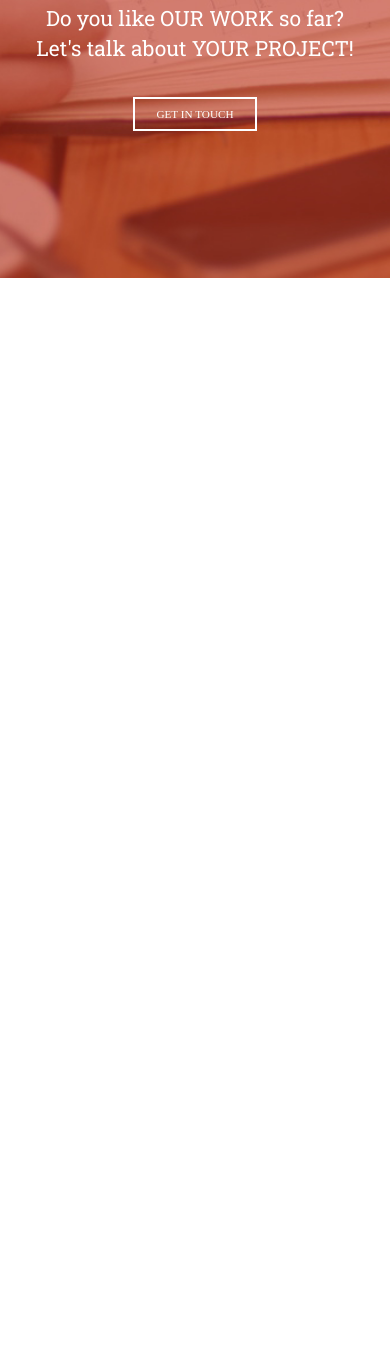
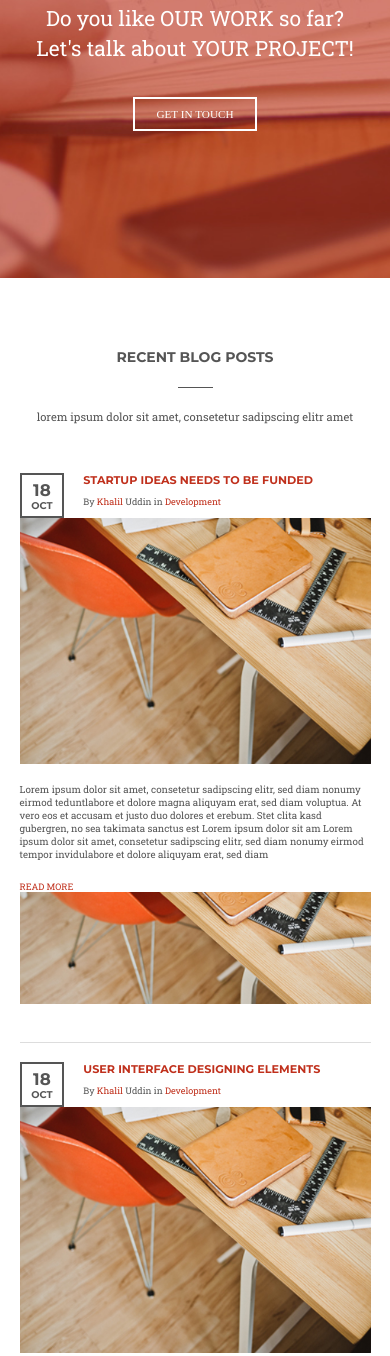
Before and after one commit to Stanislavskiy/startup_landing, a plain HTML site: page index.html in a window 390 px wide. Shown: the part 3787-5143 px from the top of the page. Before the commit the page ends 4065 px from the top, so only its background shows below. Drawn offline with Linux system fonts and the light colour scheme.

Commit message:
page-blog

```diff
--- a/components/flex.css
+++ b/components/flex.css
@@ -8,6 +8,10 @@
 
 .flex_justify-content_center {
   justify-content: center;
+}
+
+.flex .flex_justify-content_start {
+  justify-content: flex-start;
 }
 
 .flex_justify-content_stretch {
@@ -54,6 +58,30 @@
   order: 1;
 }
 
+/* medium  */
+
+@media screen and (max-width: 1024px) {
+  .flex_medium-column {
+    flex-direction: column;
+  }
+
+  .flex_medium-align-self_end {
+    align-self: flex-end;
+  }
+
+  .flex_medium-align-items_center {
+    align-items: center;
+  }
+
+  .flex_medium-justify-content_space-around {
+    justify-content: space-around;
+  }
+
+  .flex_medium-justify-content_center {
+    justify-content: center;
+  }
+}
+
 /* small */
 @media screen and (max-width: 768px) {
   .flex_small-column {
--- /dev/null
+++ b/components/page-blog/page-blog-responsive.css
@@ -0,0 +1,35 @@
+@media screen and (max-width: 768px) {
+  .page-blog__blogs {
+    margin-left: 0;
+  }
+
+  .page-blog .page-blog__blog-picture {
+    width: 100%;
+    height: 10rem !important;
+    margin-bottom: 1.75rem;
+  }
+  .page-blog .page-blog__blog-image {
+    width: 100%;
+  }
+}
+
+@media screen and (max-width: 1024px) {
+  .page-blog__blogs {
+    margin-left: 0;
+  }
+
+  .page-blog .page-blog__blog-picture {
+    width: 100%;
+    height: 20rem;
+    margin-bottom: 1.75rem;
+    order: 2;
+  }
+
+  .page-blog .page-blog__blog-image {
+    width: 100%;
+  }
+
+  .page-blog .page-blog__blog-header {
+    order: 1;
+  }
+}
--- /dev/null
+++ b/components/page-blog/page-blog.css
@@ -0,0 +1,70 @@
+@import "page-blog-responsive.css";
+
+.page-blog__blogs {
+  margin-left: 1.7rem;
+  margin-top: 4.375rem;
+  margin-bottom: 4.375rem;
+}
+
+.page-blog__blog-picture {
+  width: 160%;
+  margin-right: 1.7rem;
+  overflow: hidden;
+}
+
+.page-blog__blog-image {
+  width: 100%;
+}
+
+.page-blog__blog-date {
+  width: 4rem;
+  height: 4rem;
+  padding: 0 !important;
+  text-align: center;
+  margin-right: 1.7rem;
+  border: 2px solid #555;
+  padding: 1rem;
+  font-size: 0.875rem;
+  text-transform: uppercase;
+}
+
+.page-blog__number {
+  font-size: 1.5rem;
+}
+
+.page-blog__line {
+  border-top: 1px solid #dddddd;
+  margin-top: 1.7rem;
+  margin-bottom: 1.7rem;
+  width: 100%;
+}
+
+.page-blog__description {
+  margin-top: 1.7rem;
+  margin-bottom: 1.7rem;
+  font-size: 0.875rem;
+}
+
+.page-blog__button {
+  margin-top: 1.7rem;
+  font-size: 0.8125rem;
+  color: #c0301c;
+  text-transform: uppercase;
+}
+
+.page-blog__subheader {
+  margin-top: 0.7rem;
+  font-size: 0.8125rem;
+  color: #555;
+  text-transform: none;
+}
+
+.page-blog__blog-title {
+  font-size: 1rem;
+  color: #c0301c;
+  text-transform: uppercase;
+}
+
+.page-blog__accent {
+  color: #c0301c;
+}
--- a/index.html
+++ b/index.html
@@ -24,6 +24,8 @@
   <link rel="stylesheet" href="components/page-about/page-about.css">
   <link rel="stylesheet" href="components/page-work/page-work.css">
   <link rel="stylesheet" href="components/banner/banner.css">
+  <link rel="stylesheet" href="components/page-blog/page-blog.css">
+  <link rel="stylesheet" href="components/page-blog/page-blog-responsive.css">
 
 </head>
 
@@ -376,6 +378,73 @@
     </a>
   </div>
 </section>
+
+<section class="page-blog flex flex_justify-content_center">
+  <div class="section">
+    <div class="title">
+      <div class="title__text font font_primary-bold">Recent blog posts</div>
+      <div class="title__line"></div>
+      <div class="title__description font font_secondary-regular">
+        lorem ipsum dolor sit amet, consetetur sadipscing elitr amet
+      </div>
+    </div>
+    <div class="page-blog__blogs">
+      <div class="page-blog__blog flex flex_justify-content_space-between flex_medium-align-content_center flex_medium-column">
+        <div class="page-blog__blog-picture flex flex_align-items_center flex_justify-content_center">
+          <img src="components/page-blog/1.jpg" alt="img" class="page-blog__blog-image">
+        </div>
+        <div class="page-blog__blog-content">
+          <div class="page-blog__blog-header flex flex_justify-content_start">
+            <div class="page-blog__blog-date flex flex_justify-content_center flex_align-items_center flex_column font font_primary-bold">
+              <div class="page-blog__number">18</div>
+              oct
+            </div>
+            <div class="page-blog__blog-title font font_primary-bold">
+              Startup ideas needs to be funded
+              <div class="page-blog__subheader font font_secondary-regular">
+                By <span class="page-blog__accent">Khalil</span> Uddin in <span class="page-blog__accent">Development</span>
+              </div>
+            </div>
+          </div>
+          <div class="page-blog__blog-responsive-picture flex flex_align-items_center flex_justify-content_center">
+            <img src="components/page-blog/1.jpg" alt="img" class="page-blog__blog-image">
+          </div>
+          <div class="page-blog__description flex font font_secondary-regular">
+            Lorem ipsum dolor sit amet, consetetur sadipscing elitr, sed diam nonumy eirmod teduntlabore et dolore magna aliquyam erat, sed diam voluptua. At vero eos et accusam et justo duo dolores et erebum. Stet clita kasd gubergren, no sea takimata sanctus est Lorem ipsum dolor sit am Lorem ipsum dolor sit amet, consetetur sadipscing elitr, sed diam nonumy eirmod tempor invidulabore et dolore aliquyam erat, sed diam
+          </div>
+          <a href="#" class="page-blog__button font font_secondary-regular">read more</a>
+        </div>
+      </div>
+      <div class="page-blog__line"></div>
+      <div class="page-blog__blog flex flex_justify-content_space-between flex_medium-align-content_center flex_medium-column">
+        <div class="page-blog__blog-picture flex flex_align-items_center flex_justify-content_center">
+          <img src="components/page-blog/2.jpg" alt="img" class="page-blog__blog-image">
+        </div>
+        <div class="page-blog__blog-content">
+          <div class="page-blog__blog-header flex flex_justify-content_start">
+            <div class="page-blog__blog-date flex flex_justify-content_center flex_align-items_center flex_column font font_primary-bold">
+              <div class="page-blog__number">18</div>
+              oct
+            </div>
+            <div class="page-blog__blog-title font font_primary-bold">
+              User Interface Designing Elements
+              <div class="page-blog__subheader font font_secondary-regular">
+                By <span class="page-blog__accent">Khalil</span> Uddin in <span class="page-blog__accent">Development</span>
+              </div>
+            </div>
+          </div>
+          <div class="page-blog__blog-responsive-picture flex flex_align-items_center flex_justify-content_center">
+            <img src="components/page-blog/1.jpg" alt="img" class="page-blog__blog-image">
+          </div>
+          <div class="page-blog__description font font_secondary-regular">
+            Lorem ipsum dolor sit amet, consetetur sadipscing elitr, sed diam nonumy eirmod teduntlabore et dolore magna aliquyam erat, sed diam voluptua. At vero eos et accusam et justo duo dolores et erebum. Stet clita kasd gubergren, no sea takimata sanctus est Lorem ipsum dolor sit am Lorem ipsum dolor sit amet, consetetur sadipscing elitr, sed diam nonumy eirmod tempor invidulabore et dolore aliquyam erat, sed diam
+          </div>
+          <a href="#" class="page-blog__button font font_secondary-regular">read more</a>
+        </div>
+      </div>
+    </div>
+  </div>
+</section>
 <!-- JS -->
 <script src="components/navigation/navigation.js"></script>
 </body>
```
Also changed, not shown: components/page-blog/1.jpg (added), components/page-blog/2.jpg (added). Lines whose indentation alone changed are shown as unchanged.
